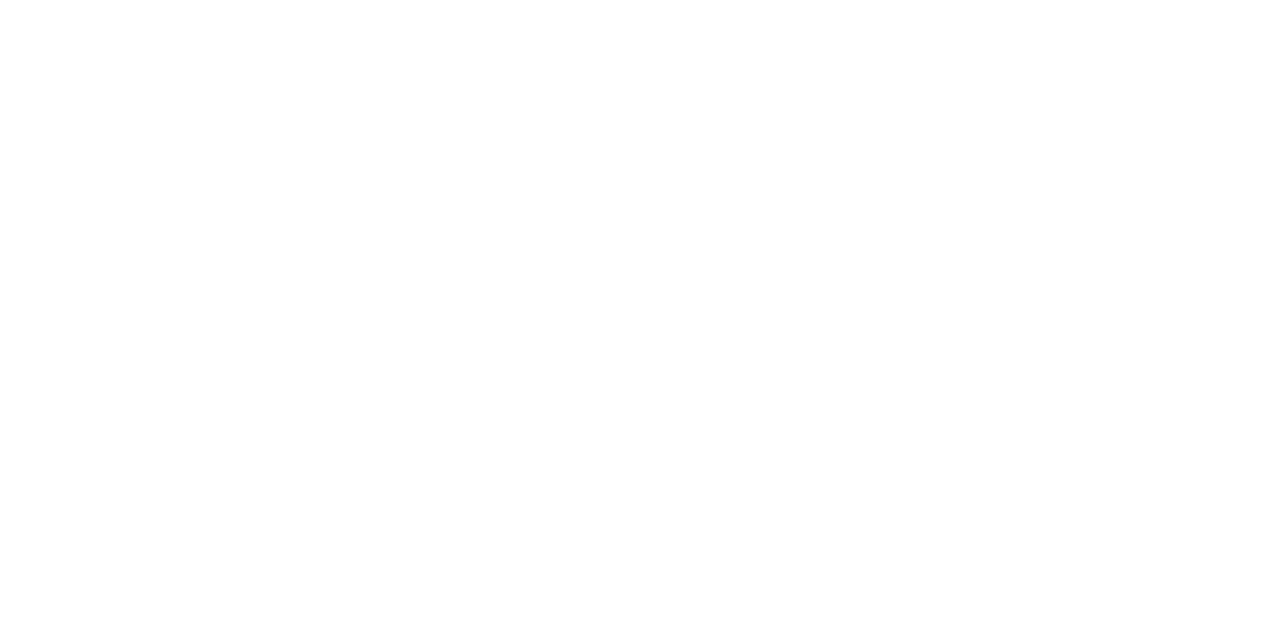
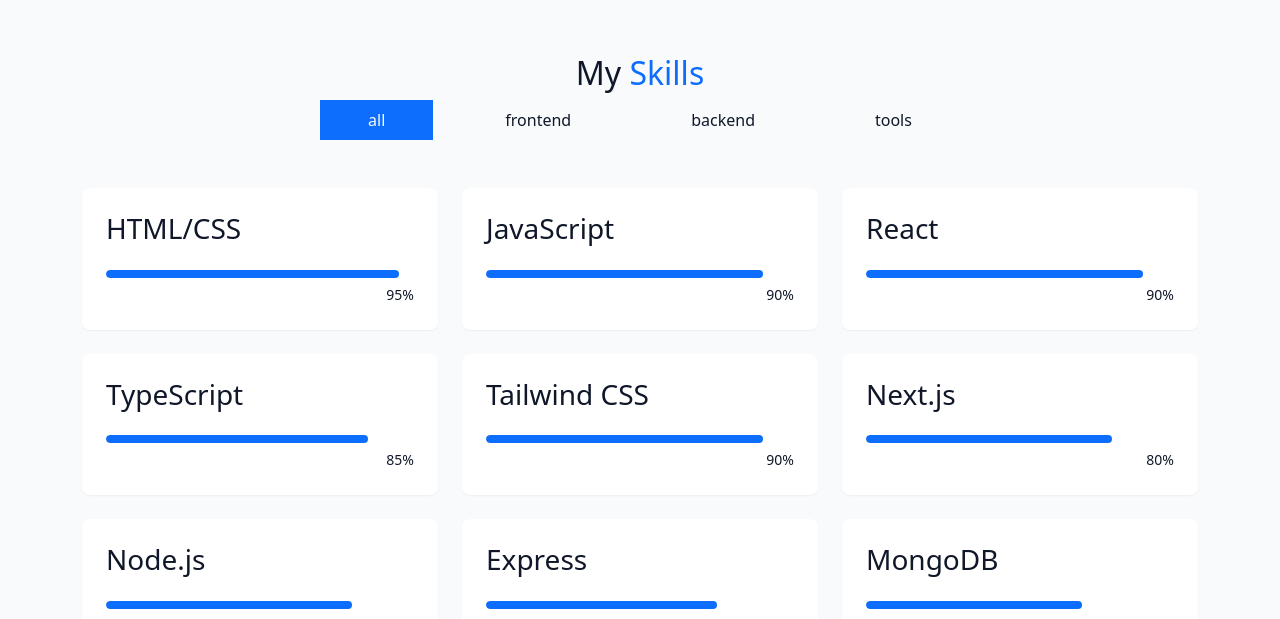
Before and after one commit to pshegde123/portfolio25, a React (Vite) app: page / in a window 1280 px wide. Shown: the part 1581-2200 px from the top of the page. Before the commit the page ends 1539 px from the top, so only its background shows below. Built offline with nearby package versions, Linux system fonts and the light colour scheme; a web font is replaced by a local one.

Commit message:
added skills and projects first draft

```diff
--- /dev/null
+++ b/src/components/ProjectSection.jsx
@@ -0,0 +1,113 @@
+import { ArrowRight, ExternalLink, Github } from "lucide-react";
+
+const projects = [
+    {
+        id: 1,
+        title: "SaaS Landing Page",
+        description: "A beautiful landing page app using React and Tailwind.",
+        image: "/projects/project1.png",
+        tags: ["React", "TailwindCSS", "Supabase"],
+        demoUrl: "#",
+        githubUrl: "#",
+    },
+    {
+        id: 2,
+        title: "Orbit Analytics Dashboard",
+        description:
+            "Interactive analytics dashboard with data visualization and filtering capabilities.",
+        image: "/projects/project2.png",
+        tags: ["TypeScript", "D3.js", "Next.js"],
+        demoUrl: "#",
+        githubUrl: "#",
+    },
+    {
+        id: 3,
+        title: "E-commerce Platform",
+        description:
+            "Full-featured e-commerce platform with user authentication and payment processing.",
+        image: "/projects/project3.png",
+        tags: ["React", "Node.js", "Stripe"],
+        demoUrl: "#",
+        githubUrl: "#",
+    },
+];
+
+const ProjectsSection = () => {
+    return (
+        <section id="projects" className="py-24 px-4 relative">
+            <div className="container mx-auto max-w-5xl">
+                <h2 className="text-3xl md:text-4xl font-bold mb-4 text-center">
+                    {" "}
+                    Featured <span className="text-primary"> Projects </span>
+                </h2>
+
+                <p className="text-center text-muted-foreground mb-12 max-w-2xl mx-auto">
+                    Here are some of my recent projects. Each project was carefully
+                    crafted with attention to detail, performance, and user experience.
+                </p>
+
+                <div className="grid grid-cols-1 md:grid-cols-2 lg:grid-cols-3 gap-8">
+                    {projects.map((project, key) => (
+                        <div
+                            key={key}
+                            className="group bg-card rounded-lg overflow-hidden shadow-xs card-hover"
+                        >
+                            <div className="h-48 overflow-hidden">
+                                <img
+                                    src={project.image}
+                                    alt={project.title}
+                                    className="w-full h-full object-cover transition-transform duration-500 group-hover:scale-110"
+                                />
+                            </div>
+
+                            <div className="p-6">
+                                <div className="flex flex-wrap gap-2 mb-4">
+                                    {project.tags.map((tag) => (
+                                        <span className="px-2 py-1 text-xs font-medium border rounded-full bg-secondary text-secondary-foreground">
+                                            {tag}
+                                        </span>
+                                    ))}
+                                </div>
+
+                                <h3 className="text-xl font-semibold mb-1"> {project.title}</h3>
+                                <p className="text-muted-foreground text-sm mb-4">
+                                    {project.description}
+                                </p>
+                                <div className="flex justify-between items-center">
+                                    <div className="flex space-x-3">
+                                        <a
+                                            href={project.demoUrl}
+                                            target="_blank"
+                                            className="text-foreground/80 hover:text-primary transition-colors duration-300"
+                                        >
+                                            <ExternalLink size={20} />
+                                        </a>
+                                        <a
+                                            href={project.githubUrl}
+                                            target="_blank"
+                                            className="text-foreground/80 hover:text-primary transition-colors duration-300"
+                                        >
+                                            <Github size={20} />
+                                        </a>
+                                    </div>
+                                </div>
+                            </div>
+                        </div>
+                    ))}
+                </div>
+
+                <div className="text-center mt-12">
+                    <a
+                        className="cosmic-button w-fit flex items-center mx-auto gap-2"
+                        target="_blank"
+                        href="https://github.com/machadop1407"
+                    >
+                        Check My Github <ArrowRight size={16} />
+                    </a>
+                </div>
+            </div>
+        </section>
+    );
+};
+
+export default ProjectsSection;
--- /dev/null
+++ b/src/components/SkillSection.jsx
@@ -0,0 +1,86 @@
+import { useState } from "react";
+import { cn } from "@/lib/utils";
+
+const skills = [
+    // Frontend
+    { name: "HTML/CSS", level: 95, category: "frontend" },
+    { name: "JavaScript", level: 90, category: "frontend" },
+    { name: "React", level: 90, category: "frontend" },
+    { name: "TypeScript", level: 85, category: "frontend" },
+    { name: "Tailwind CSS", level: 90, category: "frontend" },
+    { name: "Next.js", level: 80, category: "frontend" },
+
+    // Backend
+    { name: "Node.js", level: 80, category: "backend" },
+    { name: "Express", level: 75, category: "backend" },
+    { name: "MongoDB", level: 70, category: "backend" },
+    { name: "PostgreSQL", level: 65, category: "backend" },
+    { name: "GraphQL", level: 60, category: "backend" },
+
+    // Tools
+    { name: "Git/GitHub", level: 90, category: "tools" },
+    { name: "Docker", level: 70, category: "tools" },
+    { name: "Figma", level: 85, category: "tools" },
+    { name: "VS Code", level: 95, category: "tools" },
+];
+
+const categories = ["all", "frontend", "backend", "tools"];
+
+export const SkillsSection = () => {
+    const [activeCategory, setActiveCategory] = useState("all");
+
+    const filteredSkills = skills.filter(
+        (skill) => activeCategory === "all" || skill.category === activeCategory
+    );
+    return (
+        <section id="skills" className="py-24 px-4 relative bg-secondary/30">
+            <div className="container mx-auto max-w-5xl">
+                <h2 className="text-3xl md:text-4xl font-bold mb-12 text-center">
+                    My <span className="text-primary"> Skills</span>
+                </h2>
+
+                <div className="flex flex-wrap justify-center gap-4 mb-12">
+                    {categories.map((category, key) => (
+                        <button
+                            key={key}
+                            onClick={() => setActiveCategory(category)}
+                            className={cn(
+                                "px-5 py-2 rounded-full transition-colors duration-300 capitalize",
+                                activeCategory === category
+                                    ? "bg-primary text-primary-foreground"
+                                    : "bg-secondary/70 text-forefround hover:bd-secondary"
+                            )}
+                        >
+                            {category}
+                        </button>
+                    ))}
+                </div>
+
+                <div className="grid grid-cols-1 sm:grid-cols-2 lg:grid-cols-3 gap-6">
+                    {filteredSkills.map((skill, key) => (
+                        <div
+                            key={key}
+                            className="bg-card p-6 rounded-lg shadow-xs card-hover"
+                        >
+                            <div className="text-left mb-4">
+                                <h3 className="font-semibold text-lg"> {skill.name}</h3>
+                            </div>
+                            <div className="w-full bg-secondary/50 h-2 rounded-full overflow-hidden">
+                                <div
+                                    className="bg-primary h-2 rounded-full origin-left animate-[grow_1.5s_ease-out]"
+                                    style={{ width: skill.level + "%" }}
+                                />
+                            </div>
+
+                            <div className="text-right mt-1">
+                                <span className="text-sm text-muted-foreground">
+                                    {skill.level}%
+                                </span>
+                            </div>
+                        </div>
+                    ))}
+                </div>
+            </div>
+        </section>
+    );
+};
--- a/src/pages/Home.jsx
+++ b/src/pages/Home.jsx
@@ -1,6 +1,8 @@
 import { AboutSection } from "../components/AboutSection"
 import HeroSection from "../components/HeroSection"
 import Navbar from "../components/Navbar"
+import ProjectsSection from "../components/ProjectSection"
+import { SkillsSection } from "../components/SkillSection"
 import { StarBackground } from "../components/StarBackground"
 import { ThemeToggle } from "../components/ThemeToggle"
 
@@ -19,6 +21,8 @@
             <main>
                 <HeroSection />
                 <AboutSection />
+                <SkillsSection />
+                <ProjectsSection />
             </main>
 
             {/* Footer */}
```
